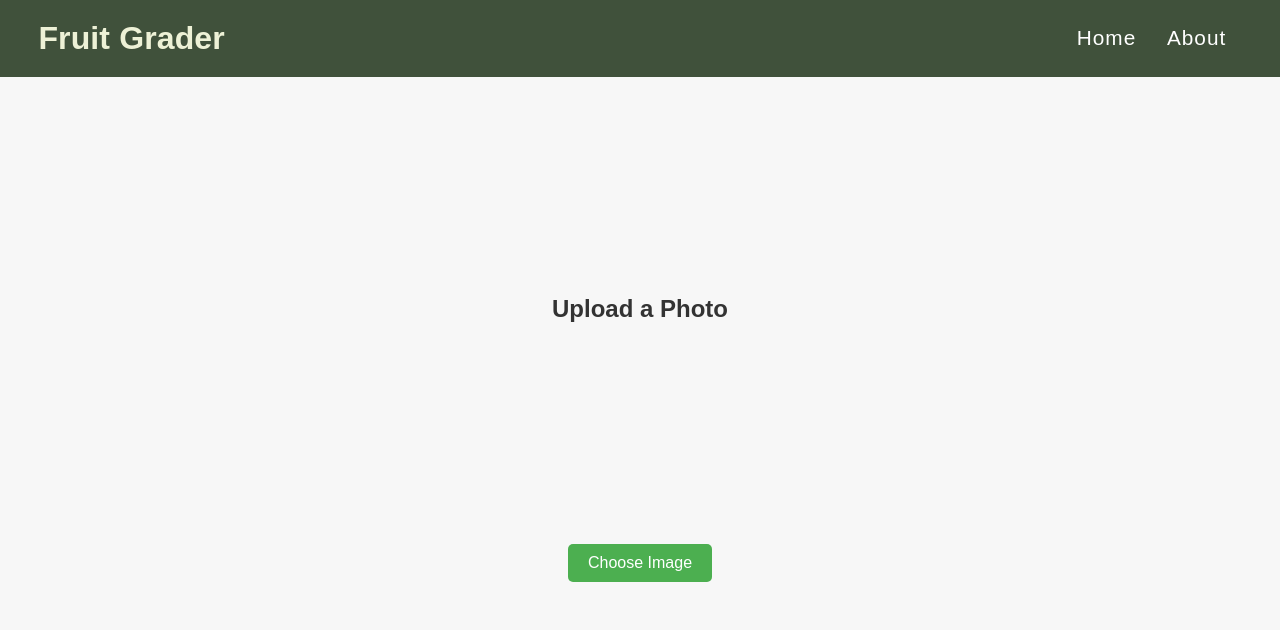
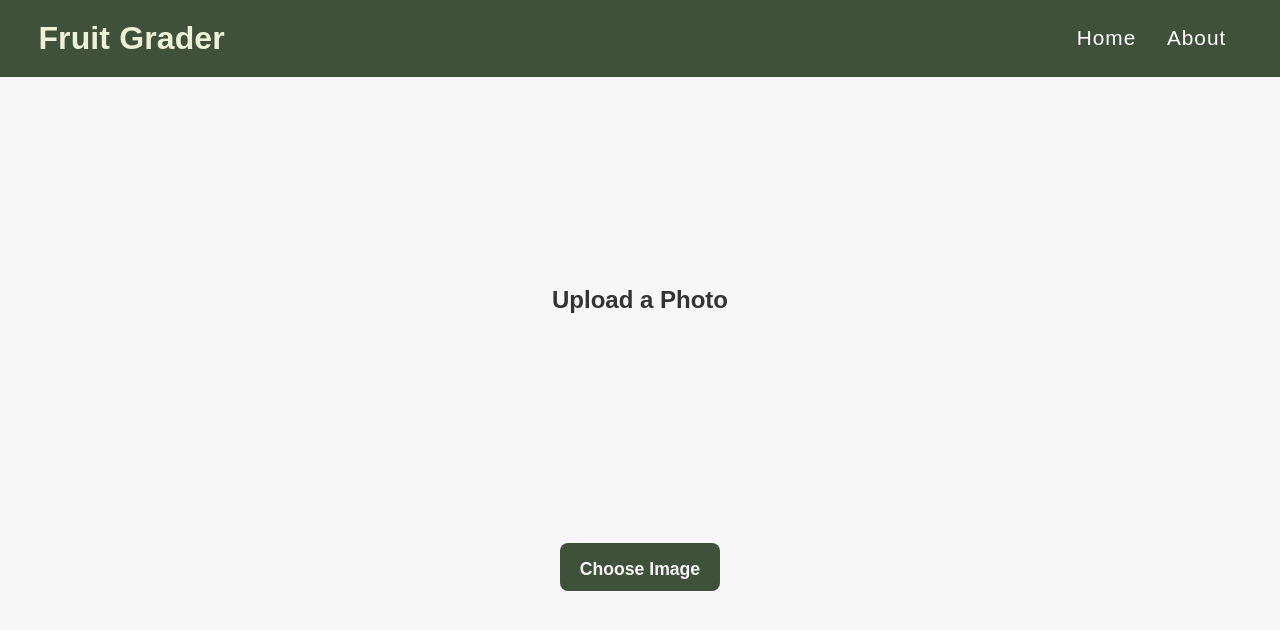
Before and after one commit to Hannya4k/fruit-grader, a React (Vite) app: page /upload in a window 1280 px wide. Shown: the top 630 px of the page. Built offline with nearby package versions, Linux system fonts and the light colour scheme.

Commit message:
refactor UploadPage styles for improved button design and user experience

```diff
--- a/src/pages/UploadPage.tsx
+++ b/src/pages/UploadPage.tsx
@@ -49,7 +49,7 @@ const UploadPage = () => {
         />
 
         {/* Button to trigger file input */}
-        <label htmlFor="imageUpload" className={styles.uploadButton}>
+        <label htmlFor="imageUpload" className={styles.button}>
           Choose Image
         </label>
       </div>
--- a/src/styles/pages/upload.module.scss
+++ b/src/styles/pages/upload.module.scss
@@ -54,20 +54,25 @@
         display: none;
     }
 
-    .uploadButton {
-        padding: 10px 20px;
-        background-color: #4caf50;
-        color: white;
+    .button {
+        margin-top: 1rem;
+        padding: 1rem 1rem;
+        font-size: 1.1rem;
+        font-weight: 700;
+        color: $background;
+        background-color: $primary;
         border: none;
-        border-radius: 5px;
+        border-radius: 0.5rem;
         cursor: pointer;
-        font-size: 16px;
-        transition: background-color 0.3s ease;
+        transition: background-color 0.3s;
+        width: 10rem;
+        height: 3rem;
+        text-align: center;
 
             &:hover {
-                background-color: #45a049;
+                background-color: #5f715f;
             }
-    }
+        }
 
 }
 
```
